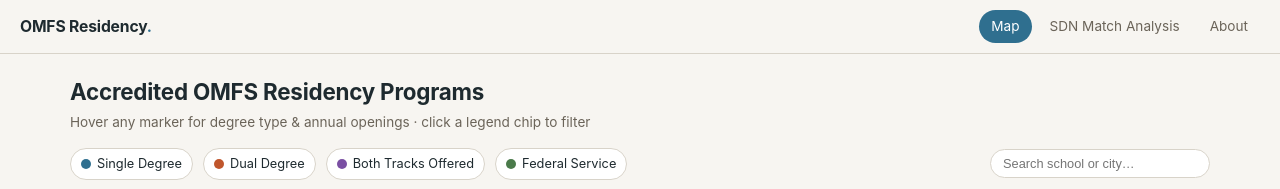
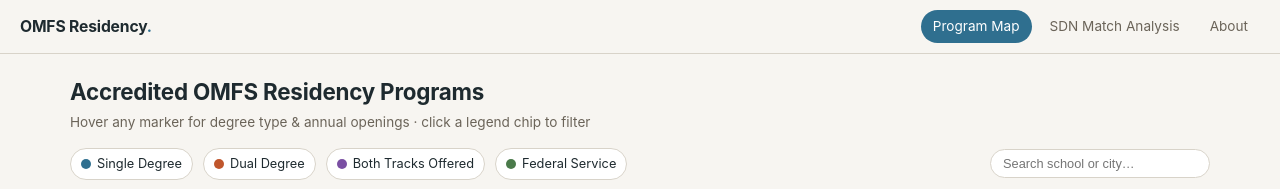
Before and after one commit to omfsdata/data, a Jekyll site: the page built from index.html, in a window 1280 px wide. Shown: the top 189 px of the page. Built offline with Jekyll 4.4.1, drawn with Linux system fonts in a browser that asks for light colours; nearby versions of some CDN libraries.

Commit message:
Update default.html

```diff
--- a/_layouts/default.html
+++ b/_layouts/default.html
@@ -11,7 +11,7 @@
   <nav class="site-nav">
     <a class="brand" href="{{ '/' | relative_url }}">OMFS Residency<span>.</span></a>
     <div class="nav-links">
-      <a href="{{ '/' | relative_url }}"        class="{% if page.nav == 'map' %}active{% endif %}">Map</a>
+      <a href="{{ '/' | relative_url }}"        class="{% if page.nav == 'map' %}active{% endif %}">Program Map</a>
       <a href="{{ '/analysis/' | relative_url }}" class="{% if page.nav == 'analysis' %}active{% endif %}">SDN Match Analysis</a>
       <a href="{{ '/about/' | relative_url }}"    class="{% if page.nav == 'about' %}active{% endif %}">About</a>
     </div>
```
